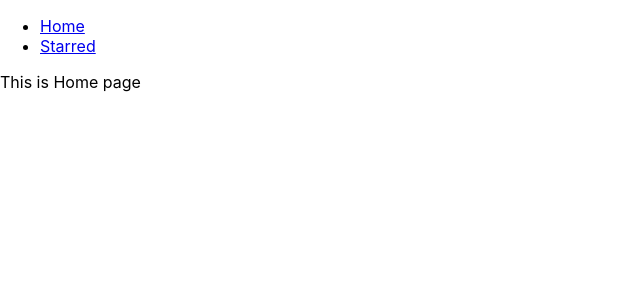
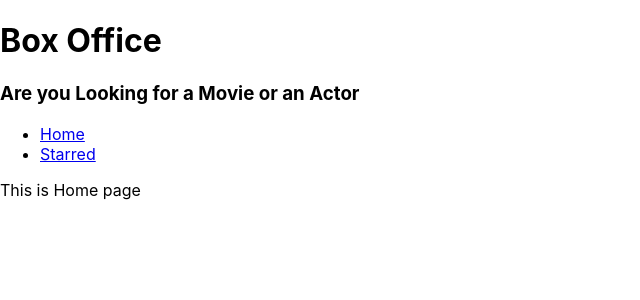
Before and after one commit to Mainak-Biswas/box_office, a React (Create React App) app: page / in a window 1280 px wide. Shown: the top 300 px of the page, without its empty margins (0-640 px from the left). Built offline with nearby package versions, Linux system fonts and the light colour scheme.

Commit message:
Added Layout Management and Title

```diff
--- a/src/App.js
+++ b/src/App.js
@@ -1,14 +1,10 @@
 import React from 'react';
 import { Switch, Route } from 'react-router-dom';
-import Navs from './components/Navs';
 import Home from './pages/Home';
 import Starred from './pages/Starred';
 
 function App() {
   return (
-    <div>
-      <Navs />
-
     <Switch>
       <Route exact path="/">
         <Home />
@@ -22,7 +18,6 @@
         <div>Not Found 404!</div>
       </Route>
     </Switch>
-    </div>
   );
 }
 
--- /dev/null
+++ b/src/components/MainPageLayout.js
@@ -0,0 +1,18 @@
+import React from 'react';
+import Navs from './Navs';
+import Title from './Title';
+
+function MainPageLayout({ children }) {
+  return (
+    <div>
+      <Title
+        title="Box Office"
+        subtitle="Are you Looking for a Movie or an Actor"
+      />
+      <Navs />
+      {children}
+    </div>
+  );
+}
+
+export default MainPageLayout;
--- /dev/null
+++ b/src/components/Title.js
@@ -0,0 +1,12 @@
+import React from 'react';
+
+function Title({ title, subtitle }) {
+  return (
+    <div>
+      <h1>{title}</h1>
+      <h3>{subtitle}</h3>
+    </div>
+  );
+}
+
+export default Title;
--- a/src/pages/Home.js
+++ b/src/pages/Home.js
@@ -1,7 +1,8 @@
 import React from 'react';
+import MainPageLayout from '../components/MainPageLayout';
 
 function Home() {
-  return <div>This is Home page</div>;
+  return <MainPageLayout>This is Home page</MainPageLayout>;
 }
 
 export default Home;
--- a/src/pages/Starred.js
+++ b/src/pages/Starred.js
@@ -1,7 +1,8 @@
 import React from 'react';
+import MainPageLayout from '../components/MainPageLayout';
 
 function Starred() {
-  return <div>This is Starred Page</div>;
+  return <MainPageLayout>This is Starred Page</MainPageLayout>;
 }
 
 export default Starred;
```
Lines whose indentation alone changed are shown as unchanged.
